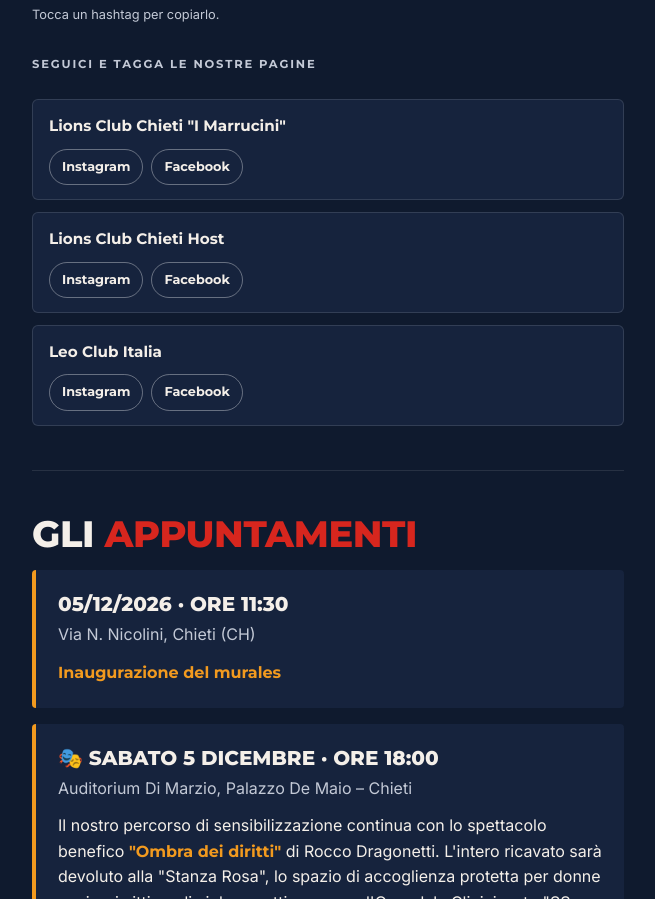
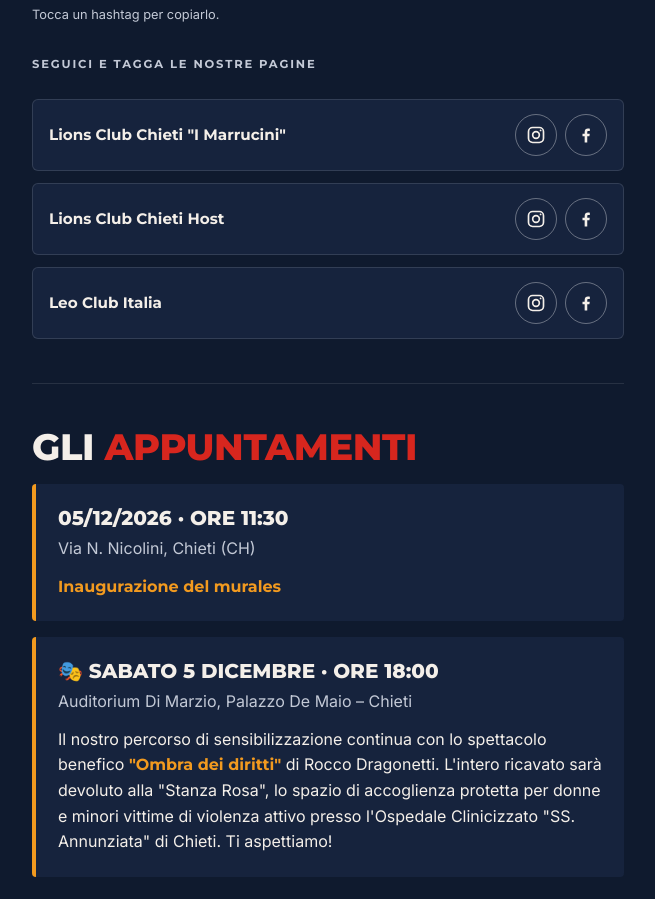
Before and after one commit to cristinaprimavera2/murales-chieti, a plain HTML site: page index.html in a window 1280 px wide. Shown: the part 2827-3726 px from the top of the page, without its empty margins (312-967 px from the left). Drawn offline with Linux system fonts and the light colour scheme; no server answers.

Commit message:
Social: icone Instagram e Facebook
Co-Authored-By: Claude Opus 5.5 <noreply@anthropic.com>
Claude-Session: https://claude.ai/code/session_01EsPg6Lo1hWXpe666jANs8k

```diff
--- a/index.html
+++ b/index.html
@@ -62,10 +62,10 @@
   .hint{font-size:.8rem;color:var(--muted);margin-top:8px}
 
   .socials{margin-top:26px;display:grid;gap:12px}
-  .soc{background:var(--navy-2);border:1px solid rgba(255,255,255,.12);border-radius:6px;padding:14px 16px;display:flex;flex-direction:column;align-items:flex-start;gap:10px}
+  .soc{background:var(--navy-2);border:1px solid rgba(255,255,255,.12);border-radius:6px;padding:14px 16px;display:flex;align-items:center;justify-content:space-between;gap:12px}
   .soc .n{font-family:Montserrat;font-weight:700;font-size:.95rem}
   .soc .l{display:flex;gap:8px}
-  .soc a{font-family:Montserrat;font-weight:700;font-size:.8rem;text-decoration:none;color:var(--ink);border:1px solid rgba(255,255,255,.35);padding:7px 12px;border-radius:999px;white-space:nowrap}
+  .soc a{display:grid;place-items:center;width:42px;height:42px;border-radius:50%;color:var(--ink);border:1px solid rgba(255,255,255,.35);text-decoration:none;flex:0 0 auto}
   .soc a:hover,.soc a:focus-visible{background:var(--red);border-color:var(--red)}
   .event{background:var(--navy-2);border-left:4px solid var(--orange);padding:22px;border-radius:4px;margin-top:6px}
   .event .when{font-family:Montserrat;font-weight:800;font-size:1.25rem;text-transform:uppercase;line-height:1.2}
@@ -154,14 +154,14 @@
     <h3 class="sp-label" style="color:var(--muted);margin:30px 0 0">Seguici e tagga le nostre pagine</h3>
     <div class="socials">
       <div class="soc"><span class="n">Lions Club Chieti "I Marrucini"</span><span class="l">
-        <a href="https://www.instagram.com/lionsclubchieti_imarrucini/" target="_blank" rel="noopener">Instagram</a>
-        <a href="https://www.facebook.com/p/Lions-Club-Chieti-I-Marrucini-100064860483909/" target="_blank" rel="noopener">Facebook</a></span></div>
+        <a href="https://www.instagram.com/lionsclubchieti_imarrucini/" target="_blank" rel="noopener" aria-label="Instagram" title="Instagram"><svg viewBox="0 0 24 24" width="20" height="20" aria-hidden="true" fill="none" stroke="currentColor" stroke-width="2"><rect x="3" y="3" width="18" height="18" rx="5"/><circle cx="12" cy="12" r="4"/><circle cx="17.5" cy="6.5" r="1.1" fill="currentColor" stroke="none"/></svg></a>
+        <a href="https://www.facebook.com/p/Lions-Club-Chieti-I-Marrucini-100064860483909/" target="_blank" rel="noopener" aria-label="Facebook" title="Facebook"><svg viewBox="0 0 24 24" width="20" height="20" aria-hidden="true" fill="currentColor"><path d="M13.5 21v-7.5h2.6l.4-3h-3V8.6c0-.9.3-1.5 1.5-1.5h1.6V4.4c-.3 0-1.2-.1-2.3-.1-2.3 0-3.9 1.4-3.9 4v2.2H7.8v3h2.6V21h3.1z"/></svg></a></span></div>
       <div class="soc"><span class="n">Lions Club Chieti Host</span><span class="l">
-        <a href="https://www.instagram.com/lionsclubchietihost/" target="_blank" rel="noopener">Instagram</a>
-        <a href="https://www.facebook.com/profile.php?id=61566187080037" target="_blank" rel="noopener">Facebook</a></span></div>
+        <a href="https://www.instagram.com/lionsclubchietihost/" target="_blank" rel="noopener" aria-label="Instagram" title="Instagram"><svg viewBox="0 0 24 24" width="20" height="20" aria-hidden="true" fill="none" stroke="currentColor" stroke-width="2"><rect x="3" y="3" width="18" height="18" rx="5"/><circle cx="12" cy="12" r="4"/><circle cx="17.5" cy="6.5" r="1.1" fill="currentColor" stroke="none"/></svg></a>
+        <a href="https://www.facebook.com/profile.php?id=61566187080037" target="_blank" rel="noopener" aria-label="Facebook" title="Facebook"><svg viewBox="0 0 24 24" width="20" height="20" aria-hidden="true" fill="currentColor"><path d="M13.5 21v-7.5h2.6l.4-3h-3V8.6c0-.9.3-1.5 1.5-1.5h1.6V4.4c-.3 0-1.2-.1-2.3-.1-2.3 0-3.9 1.4-3.9 4v2.2H7.8v3h2.6V21h3.1z"/></svg></a></span></div>
       <div class="soc"><span class="n">Leo Club Italia</span><span class="l">
-        <a href="https://www.instagram.com/leoclubitalia/" target="_blank" rel="noopener">Instagram</a>
-        <a href="https://www.facebook.com/LeoClubItaly/" target="_blank" rel="noopener">Facebook</a></span></div>
+        <a href="https://www.instagram.com/leoclubitalia/" target="_blank" rel="noopener" aria-label="Instagram" title="Instagram"><svg viewBox="0 0 24 24" width="20" height="20" aria-hidden="true" fill="none" stroke="currentColor" stroke-width="2"><rect x="3" y="3" width="18" height="18" rx="5"/><circle cx="12" cy="12" r="4"/><circle cx="17.5" cy="6.5" r="1.1" fill="currentColor" stroke="none"/></svg></a>
+        <a href="https://www.facebook.com/LeoClubItaly/" target="_blank" rel="noopener" aria-label="Facebook" title="Facebook"><svg viewBox="0 0 24 24" width="20" height="20" aria-hidden="true" fill="currentColor"><path d="M13.5 21v-7.5h2.6l.4-3h-3V8.6c0-.9.3-1.5 1.5-1.5h1.6V4.4c-.3 0-1.2-.1-2.3-.1-2.3 0-3.9 1.4-3.9 4v2.2H7.8v3h2.6V21h3.1z"/></svg></a></span></div>
     </div>
   </section>
 
```
